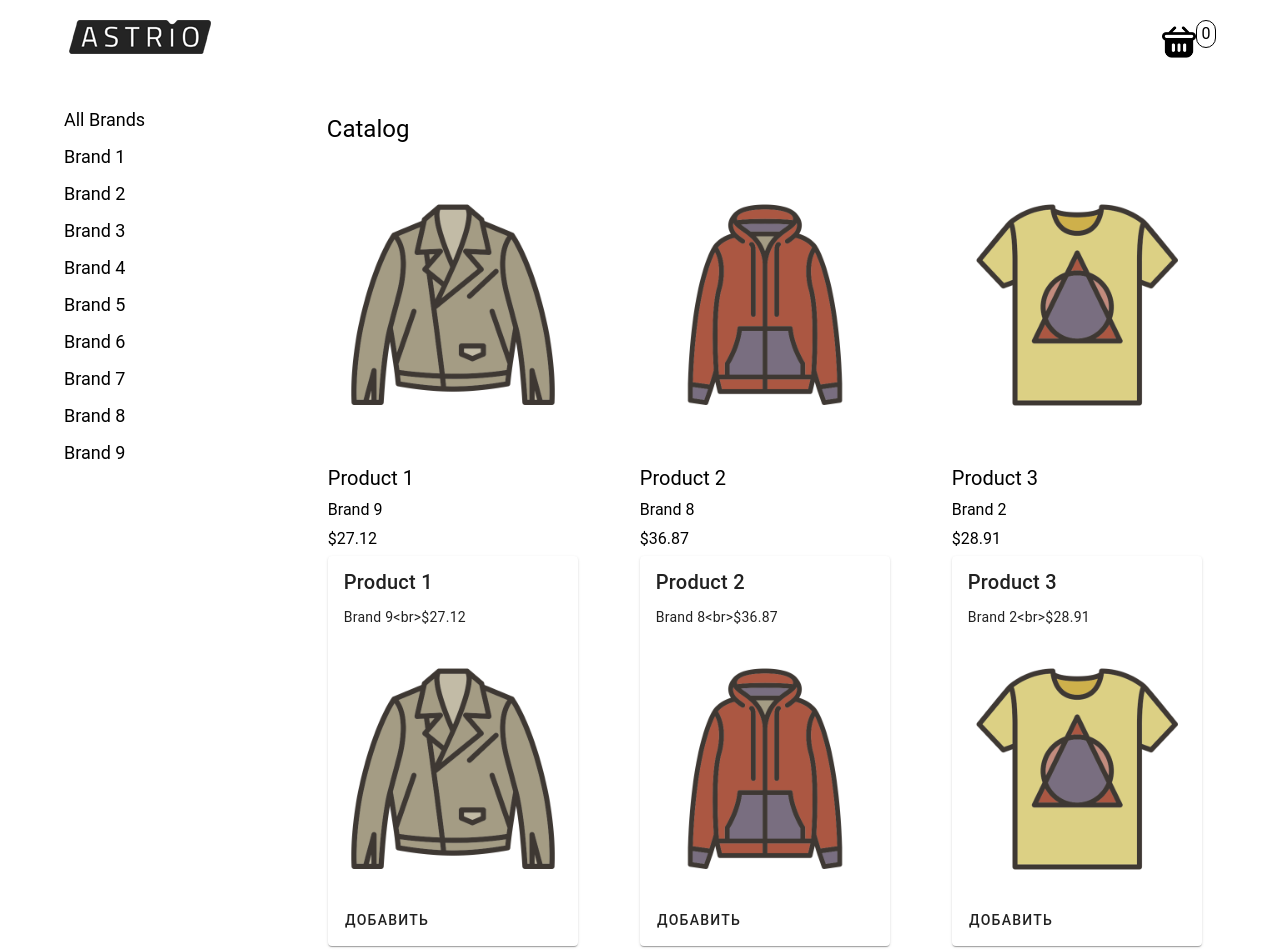
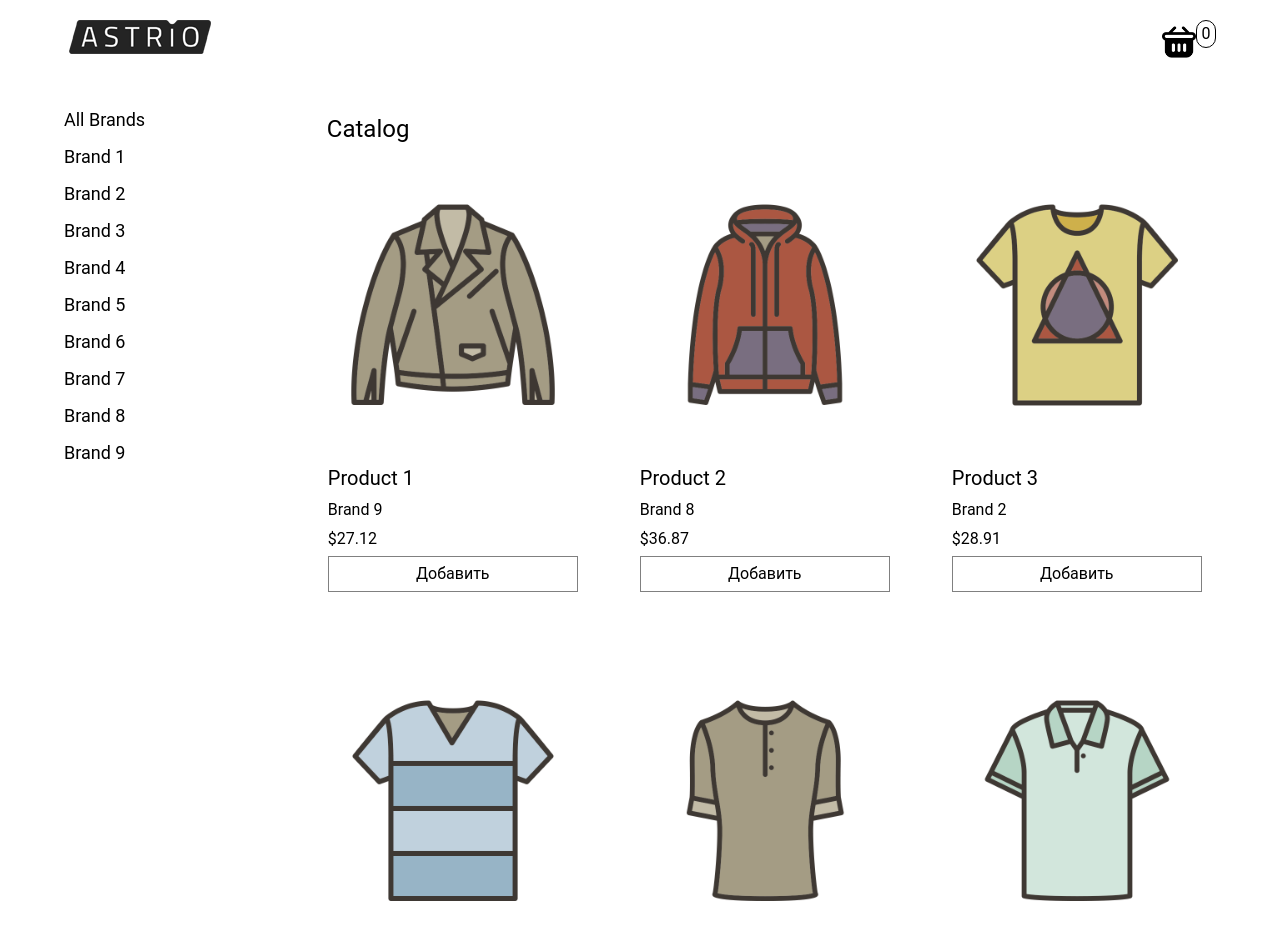
Before and after one commit to alekseevnagirl/nuxtStore, a Nuxt app: page / in a window 1280 px wide. Shown: the top 952 px of the page. Built offline with nearby package versions, Linux system fonts and the light colour scheme.

Commit message:
delete vuetify

```diff
--- a/components/Product.vue
+++ b/components/Product.vue
@@ -15,17 +15,10 @@
             {{ currency }}{{ productData.regular_price.value }}
         </p>
 
-        <v-card :title="productData.title"
-            :text="subtitle">
-            <v-img
-                :width="250"
-                cover
-                :src="productData.image"
-            ></v-img>
-            <v-card-actions>
-                <v-btn @click="addProduct">Добавить</v-btn>
-            </v-card-actions>
-        </v-card>
+        <button class="product__button"
+            @click="addProduct">
+            Добавить
+        </button>
     </div>
 </template>
 
@@ -44,10 +37,6 @@
             },
             productDataId() {
                 return 'product' + this.productData?.id
-            },
-            subtitle() {
-                let info = this.productData.brandName + this.currency + this.productData.regular_price.value
-                return `${this.productData.brandName}<br>${this.currency}${this.productData.regular_price.value}`;
             }
         },
         methods: {
@@ -66,6 +55,17 @@
         padding: 5px;
         border: 1px solid #fff;
     }
+    .product__button {
+        font-size: 16px;
+        padding: 5px;
+        width: 100%;
+        background-color: #fff;
+        border: 1px solid #808080;
+    }
+    .product__button:hover {
+        cursor: pointer;
+        border: 1px solid #ffdd00;
+    }
     .product__name {
         font-size: 20px;
         margin: 0;
```
